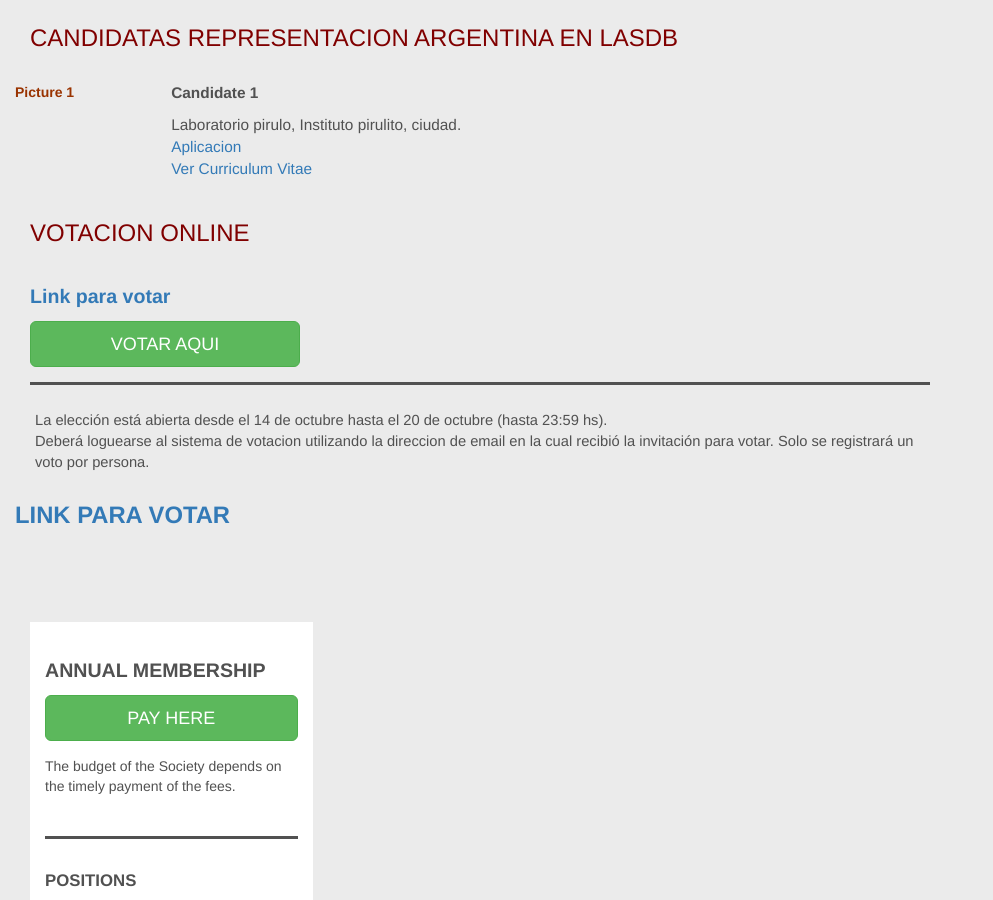
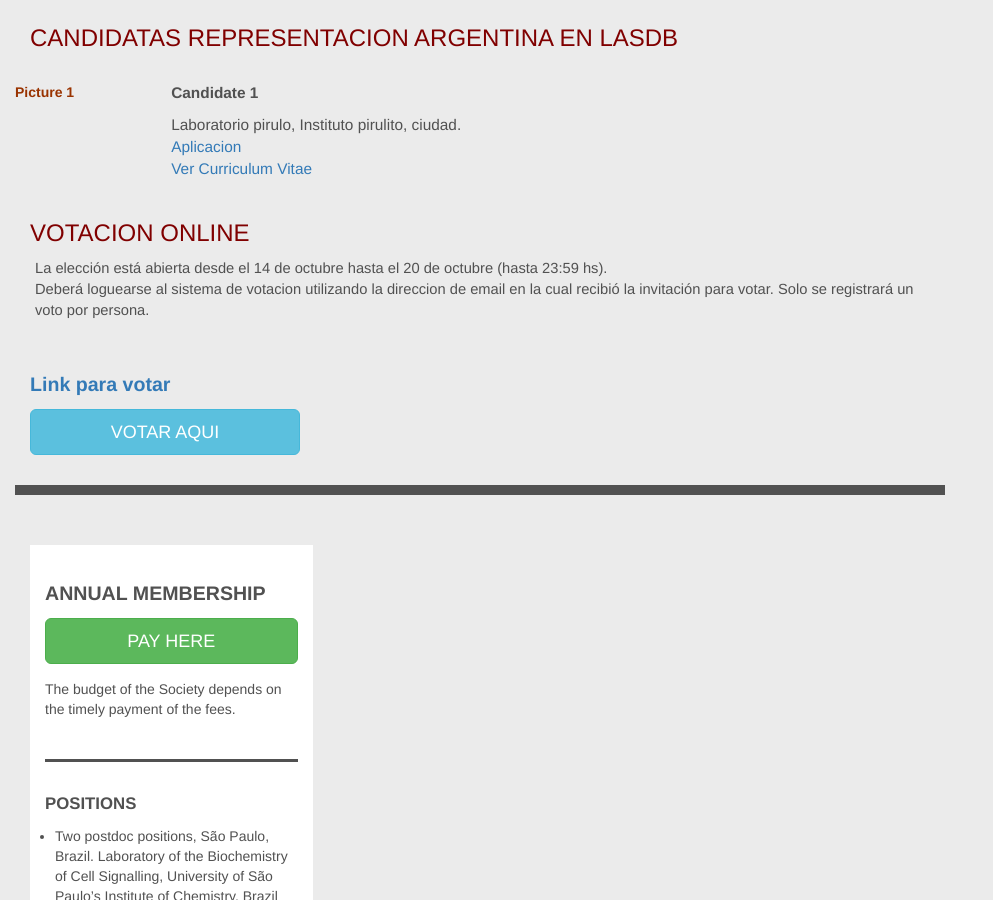
Before and after one commit to lasdb/lasdb.github.io, a Jekyll site: the page built from pages/Argentina-representante-2020.html, in a window 1280 px wide and 900 px high, scrolled down 503 px. Shown: the whole window, without its empty margins (0-993 px from the left). Built offline with Jekyll 4.4.1, drawn with Linux system fonts in a browser that asks for light colours; nearby versions of some CDN libraries.

Commit message:
Update Argentina-representante-2020.html

```diff
--- a/pages/Argentina-representante-2020.html
+++ b/pages/Argentina-representante-2020.html
@@ -35,22 +35,18 @@
             <h3 class="meeting-title">VOTACION ONLINE</h3>
         </div>
 
-        <div class="panel-body">
-            <a href="{{site.baseurl}}/pages/ballot-Arg.html">
-                <p style="font-weight:bold; margin-top: 10px; font-size: 1.4em;">Link para votar</p>
-                <button class="btn btn-success btn-lg" style="width: 30%; margin-bottom: 15px;" > VOTAR AQUI </button>
-                <ul style="padding-left:10px; border-bottom: 3px solid #515151;"></ul>
-            </a>
-        </div>
-
         <div class="panel-body" style="padding-top:0;">
             <p style="font-weight: ; font-size: 1.05em;">La elección está abierta desde el 14 de octubre hasta el 20 de octubre (hasta 23:59 hs). <br>
             Deberá loguearse al sistema de votacion utilizando la direccion de email en la cual recibió la invitación para votar. Solo se registrará un voto por persona.
             <br> </p>
         </div>
 
-        <a href="{{site.baseurl}}/pages/ballot-Arg.html">
-             <p style="font-weight:bold; font-size: 1.7em;">  LINK PARA VOTAR</p>
-        </a>
-<br><br>
+        <div class="panel-body">
+            <a href="{{site.baseurl}}/pages/ballot-Arg.html">
+                <p style="font-weight:bold; margin-top: 10px; font-size: 1.4em;">Link para votar</p>
+                <button class="btn btn-info btn-lg" style="width: 30%; margin-bottom: 15px;" > VOTAR AQUI </button>
+            </a>
+        </div>
+                <ul style="padding-left:10px; border-bottom: 10px solid #515151;"></ul>
+
 </div>
```
